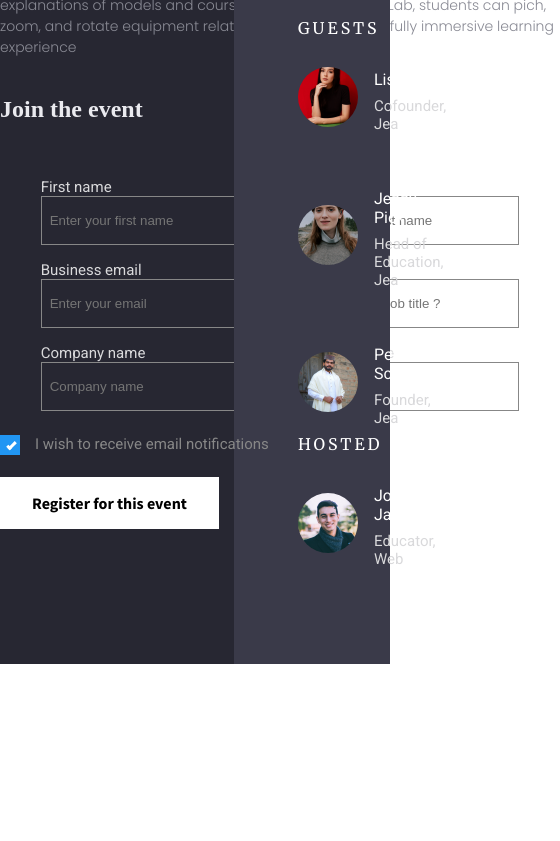
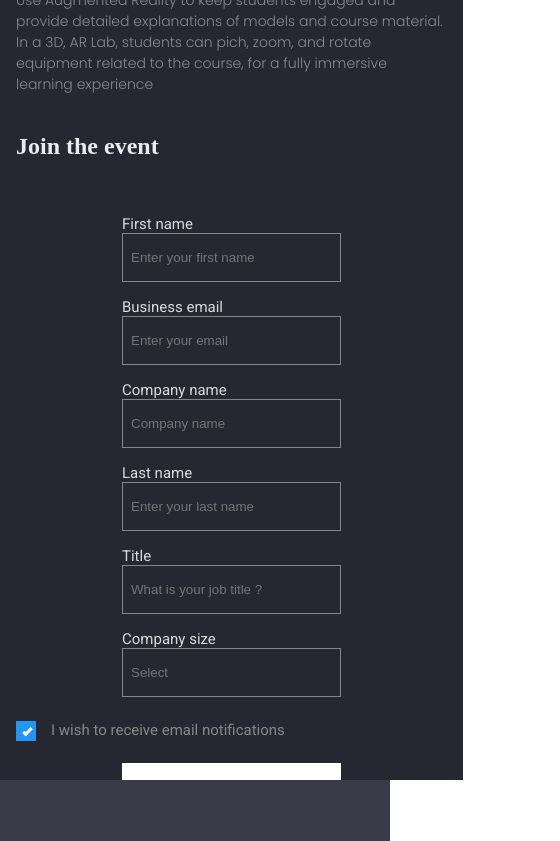
Before and after one commit to sirsamuelo/Register-to-Webinar, a plain HTML site: page index.html in a window 390 px wide. Shown: the part 180-1021 px from the top of the page, 560 px wide, since content can reach past the window. Before the commit the page ends 844 px from the top, so only its background shows below. Drawn offline with nearby package versions, Linux system fonts and the light colour scheme.

Commit message:
adding responsivness

```diff
--- a/index.html
+++ b/index.html
@@ -43,8 +43,9 @@
                         <span class="checkmark"></span>
                       </label>
 
-
-                    <button>Register for this event</button>
+                    <div class="btn">
+                        <button>Register for this event</button>
+                    </div>
                 </div>
             </div>
         </div>
--- a/style.css
+++ b/style.css
@@ -13,7 +13,7 @@
 }
 
 body {
-    min-height: 100vh;
+    height: 100vh;
 }
 
 img {
@@ -32,7 +32,7 @@ img {
     color: #eaeaef;
 }
 .content {
-    width: 560px;
+    max-width: 560px;
     margin: 2rem 4rem 0 auto;
 }
 .top-left small {
@@ -108,6 +108,11 @@ form {
     background-color: turquoise;
 }
 
+.btn {
+    display: flex;
+    align-items: center;
+    justify-content: flex-start;
+}
 
 button {
     background-color: white;
@@ -118,6 +123,7 @@ button {
     border: none;
     font-family: 'Source Sans Pro', sans-serif;
     font-weight: 700;
+    cursor: pointer;
 }
 
 
@@ -220,6 +226,10 @@ button {
 }
 .icons i {
     margin: 0 0.6rem;
+    cursor: pointer;
+}
+.icons i:hover {
+    color: #FFF;
 }
 
 .right .guests {
@@ -234,8 +244,11 @@ button {
     display: flex;
     align-items: center;
     margin: 0.5rem 0;
+    transition: 0.4s;
 }
-
+.avatar:hover {
+    transform: scale(1.05);
+}
 
 .circle-img {
     border-radius: 50%;
@@ -260,3 +273,59 @@ button {
     color: var(--icon-color);
     font-family: 'Roboto', sans-serif;
 }
+
+
+@media only screen and (max-width: 990px) {
+    .content {
+        width: 500px;
+        margin: 2rem 4rem 0 auto;
+        padding: 1rem;
+    }
+}
+
+@media only screen and (max-width: 800px) {
+    form {
+        display: flex;
+        flex-direction: column;
+        justify-content: space-evenly;
+        align-items: center;
+        width:100%;
+    }
+    .content {
+        max-width: 463px;
+        margin: 2rem 4rem 0 auto;
+        padding: 1rem;
+        height: 150vh;
+        background-color: var(--left-color);
+    }
+
+    .right {
+        height: 150vh;
+
+    }
+
+    .btn {
+        justify-content: center;
+    }
+}
+
+@media only screen and (max-width: 690px) {
+    .container {
+        flex-direction: column;
+    }
+
+    .left {
+        width: 100%;
+    }
+    .right{
+        width: 100%;
+    }
+
+    .content {
+        max-width: 463px;
+        margin: 2rem 4rem 0 auto;
+        padding: 1rem;
+        height: 110vh;
+        background-color: var(--left-color);
+    }
+}
```
